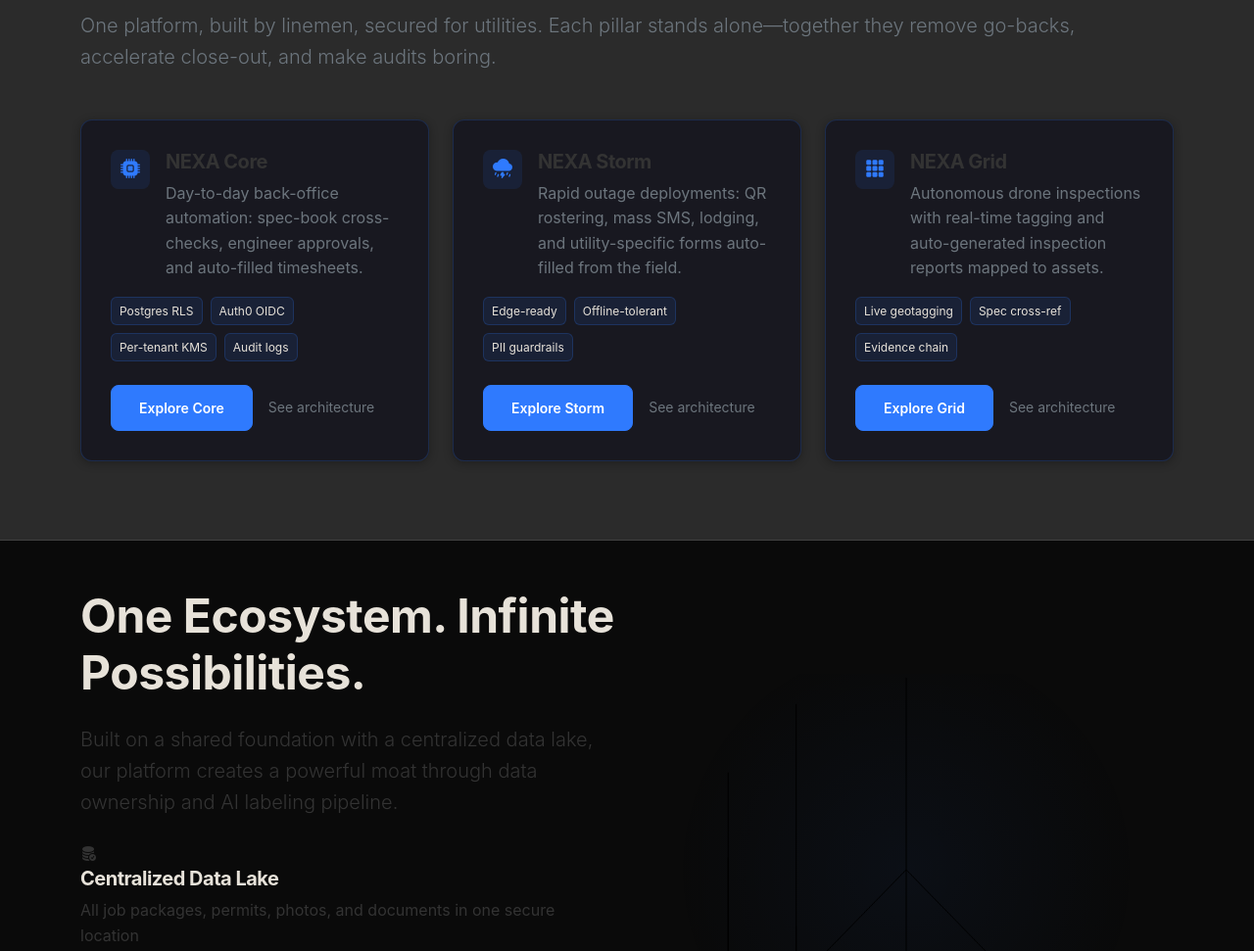
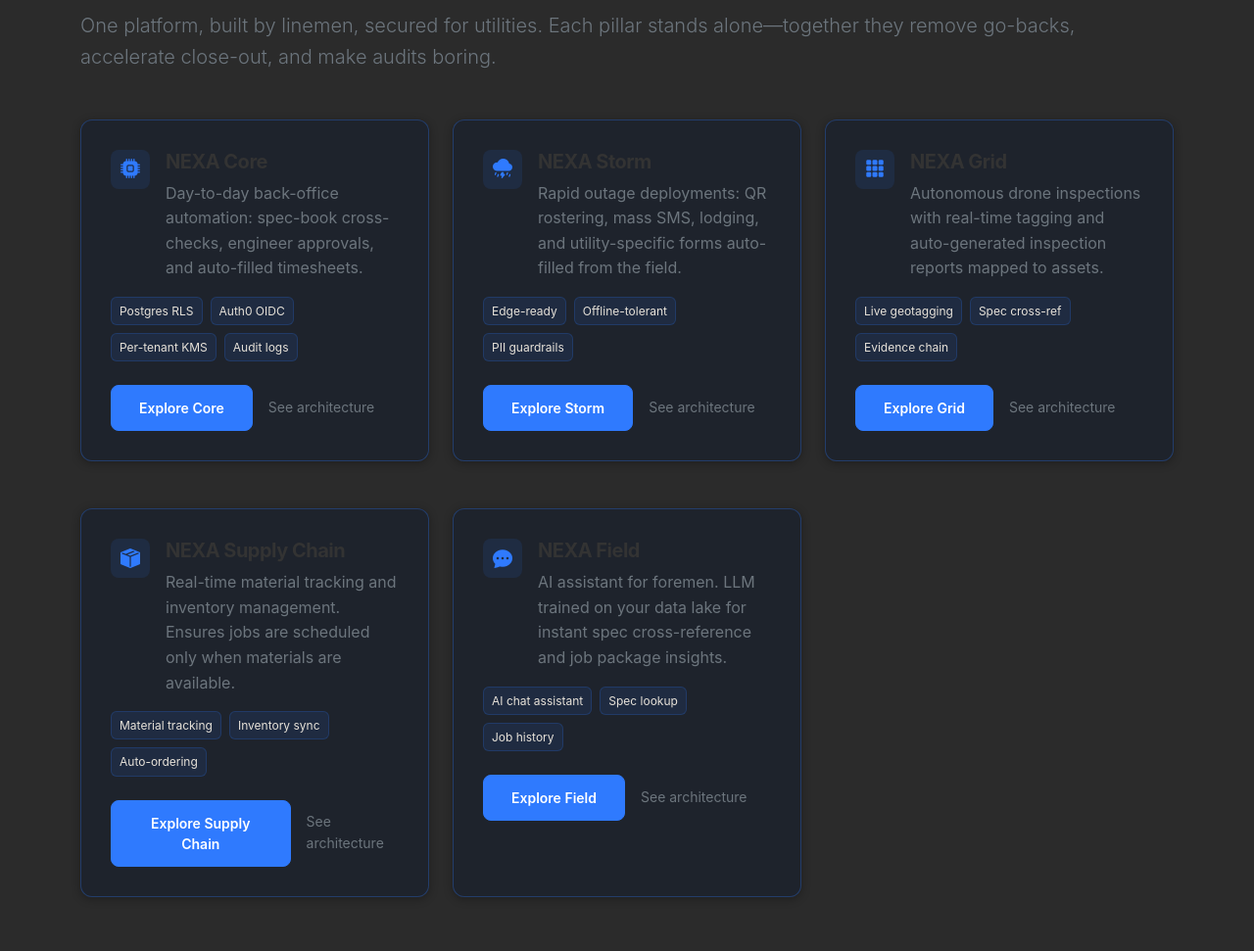
Before and after one commit to bustedglowsticks/Nexa-Inc., a plain HTML site: page index.html in a window 1280 px wide. Shown: the part 520-1491 px from the top of the page at 98% size. Drawn offline with nearby package versions, Linux system fonts and the light colour scheme.

Commit message:
Add NEXA Supply Chain and NEXA Field pillars, improve text readability

```diff
--- a/index.html
+++ b/index.html
@@ -97,7 +97,7 @@
 
             <div class="row g-4" role="list">
                 <!-- CORE -->
-                <div class="col-lg-4 col-md-6">
+                <div class="col-lg-4 col-md-6 mb-4">
                     <div class="pillar-card h-100">
                         <div class="d-flex gap-3 mb-3">
                             <div class="pillar-icon">
@@ -124,7 +124,7 @@
                 </div>
 
                 <!-- STORM -->
-                <div class="col-lg-4 col-md-6">
+                <div class="col-lg-4 col-md-6 mb-4">
                     <div class="pillar-card h-100">
                         <div class="d-flex gap-3 mb-3">
                             <div class="pillar-icon">
@@ -150,7 +150,7 @@
                 </div>
 
                 <!-- GRID -->
-                <div class="col-lg-4 col-md-6">
+                <div class="col-lg-4 col-md-6 mb-4">
                     <div class="pillar-card h-100">
                         <div class="d-flex gap-3 mb-3">
                             <div class="pillar-icon">
@@ -171,6 +171,58 @@
                         <div class="d-flex gap-3 align-items-center">
                             <a class="btn btn-primary btn-sm" href="#product-demo">Explore Grid</a>
                             <a class="link-secondary small" href="security.html#grid">See architecture</a>
+                        </div>
+                    </div>
+                </div>
+
+                <!-- SUPPLY CHAIN -->
+                <div class="col-lg-4 col-md-6 mb-4">
+                    <div class="pillar-card h-100">
+                        <div class="d-flex gap-3 mb-3">
+                            <div class="pillar-icon">
+                                <i class="bi bi-box-seam-fill"></i>
+                            </div>
+                            <div class="flex-grow-1">
+                                <h3 class="h5 fw-bold mb-2">NEXA Supply Chain</h3>
+                                <p class="text-secondary mb-0">
+                                    Real-time material tracking and inventory management. Ensures jobs are scheduled only when materials are available.
+                                </p>
+                            </div>
+                        </div>
+                        <div class="d-flex flex-wrap gap-2 mb-4">
+                            <span class="badge-tech">Material tracking</span>
+                            <span class="badge-tech">Inventory sync</span>
+                            <span class="badge-tech">Auto-ordering</span>
+                        </div>
+                        <div class="d-flex gap-3 align-items-center">
+                            <a class="btn btn-primary btn-sm" href="#product-demo">Explore Supply Chain</a>
+                            <a class="link-secondary small" href="security.html#supply">See architecture</a>
+                        </div>
+                    </div>
+                </div>
+
+                <!-- FIELD -->
+                <div class="col-lg-4 col-md-6 mb-4">
+                    <div class="pillar-card h-100">
+                        <div class="d-flex gap-3 mb-3">
+                            <div class="pillar-icon">
+                                <i class="bi bi-chat-dots-fill"></i>
+                            </div>
+                            <div class="flex-grow-1">
+                                <h3 class="h5 fw-bold mb-2">NEXA Field</h3>
+                                <p class="text-secondary mb-0">
+                                    AI assistant for foremen. LLM trained on your data lake for instant spec cross-reference and job package insights.
+                                </p>
+                            </div>
+                        </div>
+                        <div class="d-flex flex-wrap gap-2 mb-4">
+                            <span class="badge-tech">AI chat assistant</span>
+                            <span class="badge-tech">Spec lookup</span>
+                            <span class="badge-tech">Job history</span>
+                        </div>
+                        <div class="d-flex gap-3 align-items-center">
+                            <a class="btn btn-primary btn-sm" href="#product-demo">Explore Field</a>
+                            <a class="link-secondary small" href="security.html#field">See architecture</a>
                         </div>
                     </div>
                 </div>
@@ -258,6 +310,18 @@
                             <div class="eco-node-inner">
                                 <i class="bi bi-graph-up-arrow"></i>
                                 <span>Insights</span>
+                            </div>
+                        </div>
+                        <div class="eco-node" data-pillar="Supply">
+                            <div class="eco-node-inner">
+                                <i class="bi bi-box-seam-fill"></i>
+                                <span>Supply</span>
+                            </div>
+                        </div>
+                        <div class="eco-node" data-pillar="Field">
+                            <div class="eco-node-inner">
+                                <i class="bi bi-chat-dots-fill"></i>
+                                <span>Field</span>
                             </div>
                         </div>
                     </div>
--- a/styles.css
+++ b/styles.css
@@ -299,21 +299,22 @@ h1, h2, h3, h4, h5, h6 {
 }
 
 .pillar-card {
-    background: rgba(20, 20, 30, 0.8);
+    background: rgba(30, 35, 45, 0.95);
     border-radius: 12px;
     padding: 30px;
     height: 100%;
     transition: all 0.3s ease;
-    border: 1px solid rgba(47, 122, 254, 0.2);
+    border: 1px solid rgba(47, 122, 254, 0.3);
     box-shadow: 0 2px 10px rgba(0,0,0,0.3);
     backdrop-filter: blur(10px);
 }
 
 .pillar-card li {
     padding: 8px 0;
-    color: rgba(255, 255, 255, 0.7);
+    color: rgba(255, 255, 255, 0.9);
     padding-left: 20px;
     position: relative;
+    font-size: 0.95rem;
 }
 
 .pillar-card li:before {
@@ -329,6 +330,13 @@ h1, h2, h3, h4, h5, h6 {
     list-style: none;
     padding: 0;
     color: rgba(255, 255, 255, 0.8);
+}
+
+.pillar-card p {
+    color: rgba(255, 255, 255, 0.85);
+    margin-bottom: 20px;
+    font-size: 1rem;
+    line-height: 1.6;
 }
 
 @media (max-width: 768px) {
@@ -352,7 +360,7 @@ h1, h2, h3, h4, h5, h6 {
     transform: translateY(-5px);
     box-shadow: 0 10px 30px rgba(47, 122, 254, 0.4);
     border-color: var(--accent-electric-blue);
-    background: rgba(20, 20, 30, 0.95);
+    background: rgba(35, 40, 50, 1);
 }
 
 .pillar-icon {
```
